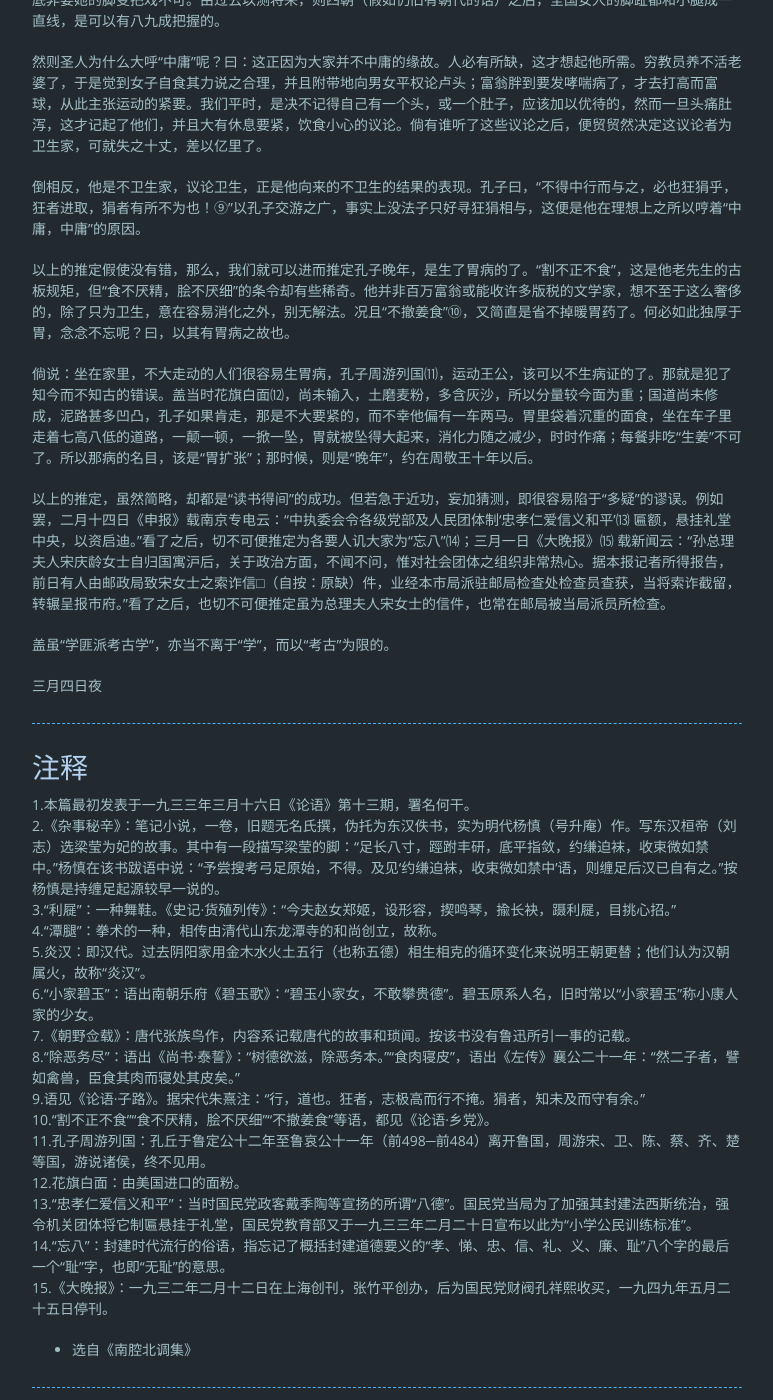
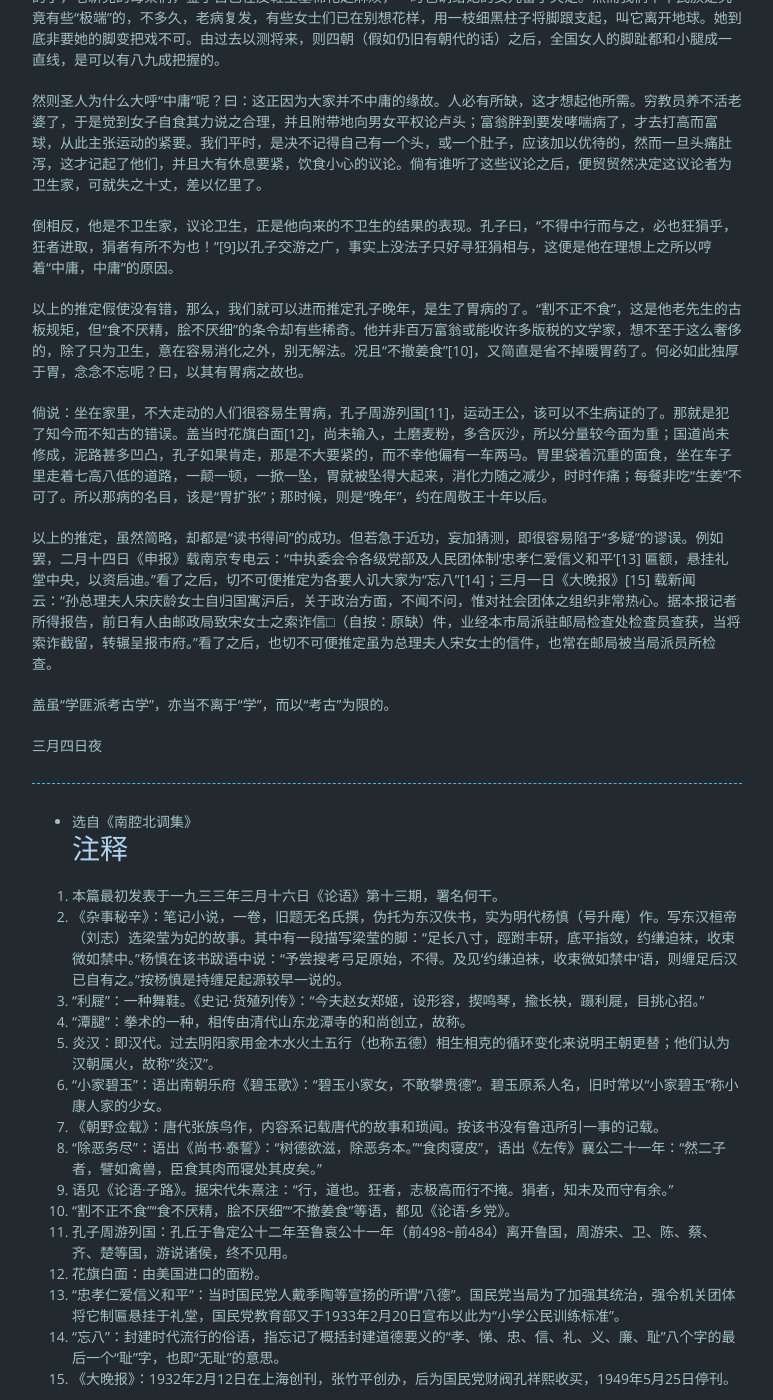
Before and after one commit to ilovelee/ilovelee.github.io, a Jekyll site: the page built from _posts/2019-09-08-由中国女人的脚，推定中国人之非中庸，又由此推定孔夫子有胃病.md, in a window 1280 px wide and 1400 px high, scrolled down 1185 px. Shown: the whole window, without its empty margins (253-1026 px from the left). Built offline with Jekyll 4.4.1, drawn with Linux system fonts in a browser that asks for light colours; nearby versions of some CDN libraries; library files that are not in the unit come from our copies; some of the changed text lies outside the part shown.

Commit message:
修改
由中国女人脚一篇修改

```diff
--- a/_posts/2019-09-08-由中国女人的脚，推定中国人之非中庸，又由此推定孔夫子有胃病.md
+++ b/_posts/2019-09-08-由中国女人的脚，推定中国人之非中庸，又由此推定孔夫子有胃病.md
@@ -6,55 +6,57 @@
 date: 2019-09-08
 ---
 
+【作者：鲁迅】
+---
+
 ── “学匪”派考古学之一
 
 古之儒者不作兴谈女人，但有时总喜欢谈到女人。例如“缠足”罢，从明朝到清朝的带些考据气息的著作中，往往有一篇关于这事起源的迟早的文章。为什么要考究这样下等事呢，现在不说他也罢，总而言之，是可以分为两大派的，一派说起源早，一派说起源迟。说早的一派，看他的语气，是赞成缠足的，事情愈古愈好，所以他一定要考出连孟子的母亲，也是小脚妇人的证据来。说迟的一派却相反，他不大恭维缠足，据说，至早，亦不过起于宋朝的末年。
 
-其实，宋末，也可以算得古的了。不过不缠之足，样子却还要古，学者应该“贵古而贱今”，斥缠足者，爱古也。但也有失怀了反对缠足的成见，假造证据的，例如前明才子杨升庵先生，他甚至于替汉朝人做《杂事秘辛》②，来证明那时的脚是“底平趾敛”。
+其实，宋末，也可以算得古的了。不过不缠之足，样子却还要古，学者应该“贵古而贱今”，斥缠足者，爱古也。但也有失怀了反对缠足的成见，假造证据的，例如前明才子杨升庵先生，他甚至于替汉朝人做《杂事秘辛》[2]，来证明那时的脚是“底平趾敛”。
 
 于是又有人将这用作缠足起源之古的材料，说既然“趾敛”，可见是缠的了。但这是自甘于低能之谈，这里不加评论。
 
 照我的意见来说，则以上两大派的话，是都错，也都对的。现在是古董出现的多了，我们不但能看见汉唐的图画，也可以看到晋唐古坟里发掘出来的泥人儿。那些东西上所表现的女人的脚上，有圆头履，有方头履，可见是不缠足的。古人比今人聪明，她决不至于缠小脚而穿大鞋子，里面塞些棉花，使自己走得一步一拐。
 
-但是，汉朝就确已有一种“利屣”[3]，头是尖尖的，平常大约未必穿罢，舞的时候，却非此不可。不但走着爽利，“潭腿”④似的踢开去之际，也不至于为裙子所碍，甚至于踢下裙子来。那时太太们固然也未始不舞，但舞的究以倡女为多，所以倡伎就大抵穿着“利屣”，穿得久了，也免不了要“趾敛”的。然而伎女的装束，是闺秀们的大成至圣先师，这在现在还是如此，常穿利屣，即等于现在之穿高跟皮鞋，可以俨然居炎汉⑤“摩登女郎”之列，于是乎虽是名门淑女，脚尖也就不免尖了起来。先是倡伎尖，后是摩登女郎尖，再后是大家闺秀尖，最后才是“小家碧玉”⑥一齐尖。待到这些“碧玉”们成了祖母时，就入于利屣制度统一脚坛的时代了。
+但是，汉朝就确已有一种“利屣”[3]，头是尖尖的，平常大约未必穿罢，舞的时候，却非此不可。不但走着爽利，“潭腿”[4]似的踢开去之际，也不至于为裙子所碍，甚至于踢下裙子来。那时太太们固然也未始不舞，但舞的究以倡女为多，所以倡伎就大抵穿着“利屣”，穿得久了，也免不了要“趾敛”的。然而伎女的装束，是闺秀们的大成至圣先师，这在现在还是如此，常穿利屣，即等于现在之穿高跟皮鞋，可以俨然居炎汉[5]“摩登女郎”之列，于是乎虽是名门淑女，脚尖也就不免尖了起来。先是倡伎尖，后是摩登女郎尖，再后是大家闺秀尖，最后才是“小家碧玉”[6]一齐尖。待到这些“碧玉”们成了祖母时，就入于利屣制度统一脚坛的时代了。
 
-当民国初年，“不佞”观光北京的时候，听人说，北京女人看男人是否漂亮（自按：盖即今之所谓“摩登”也）的时候，是从脚起，上看到头的。所以男人的鞋袜，也得留心，脚样更不消说，当然要弄得齐齐整整，这就是天下之所仁有“包脚布”的原因。仓颉造字，我们是知道的，谁造这布的呢，却还没有研究出。但至少是“古已有之”，唐朝张族鸟作的《朝野佥载》⑦罢，他说武后朝有一位某男士，将脚裹得窄窄的，人们见了都发笑。可见盛唐之世，就已有了这一种玩意儿，不过还不是很极端，或者还没有很普及。然而好像终于普及了。由宋至清，绵绵不绝，民元革命以后，革了与否，我不知道，因为我是专攻考“古”学的。
+当民国初年，“不佞”观光北京的时候，听人说，北京女人看男人是否漂亮（自按：盖即今之所谓“摩登”也）的时候，是从脚起，上看到头的。所以男人的鞋袜，也得留心，脚样更不消说，当然要弄得齐齐整整，这就是天下之所仁有“包脚布”的原因。仓颉造字，我们是知道的，谁造这布的呢，却还没有研究出。但至少是“古已有之”，唐朝张族鸟作的《朝野佥载》[7]罢，他说武后朝有一位某男士，将脚裹得窄窄的，人们见了都发笑。可见盛唐之世，就已有了这一种玩意儿，不过还不是很极端，或者还没有很普及。然而好像终于普及了。由宋至清，绵绵不绝，民元革命以后，革了与否，我不知道，因为我是专攻考“古”学的。
 
 然而奇怪得很，不知道怎的（自按：此处似略失学者态度），女士们之对于脚，尖还不够，并且勒令它“小”起来了，最高模范，还竟至于以三寸为度。这么一来，可以不必兼买利屣和方头履两种，从经济的观点来看，是不算坏的，可是从卫生的观点来看，却未免有些“过火”，换一句话，就是“走了极端”了。
 
-我中华民族虽然常常的自命为爱“中庸”，行“中庸”的人民，其实是颇不免于过激的。譬如对于敌人罢，有时是压服不够，还要“除恶务尽”，杀掉不够，还要“食肉寝皮”⑧。但有时候，却又谦虚到“侵略者要进来，让他们进来。也许他们会杀了十万中国人。不要紧，中国人有的是，我们再有人上去”。这真教人会猜不出是真痴还是假呆。而女人的脚尤其是一个铁证，不小则已，小则必求其三寸，宁可走不成路，摆摆摇摇。慨自辫子肃清以后，缠足本已一同解放的了，老新党的母亲们，鉴于自己在皮鞋里塞棉花之麻烦，一时也确给她的女儿留了天足。然而我们中华民族是究竟有些“极端”的，不多久，老病复发，有些女士们已在别想花样，用一枝细黑柱子将脚跟支起，叫它离开地球。她到底非要她的脚变把戏不可。由过去以测将来，则四朝（假如仍旧有朝代的话）之后，全国女人的脚趾都和小腿成一直线，是可以有八九成把握的。
+我中华民族虽然常常的自命为爱“中庸”，行“中庸”的人民，其实是颇不免于过激的。譬如对于敌人罢，有时是压服不够，还要“除恶务尽”，杀掉不够，还要“食肉寝皮”[8]。但有时候，却又谦虚到“**侵略者要进来，让他们进来。也许他们会杀了十万中国人。不要紧，中国人有的是，我们再有人上去**”。这真教人会猜不出是真痴还是假呆。而女人的脚尤其是一个铁证，不小则已，小则必求其三寸，宁可走不成路，摆摆摇摇。慨自辫子肃清以后，缠足本已一同解放的了，老新党的母亲们，鉴于自己在皮鞋里塞棉花之麻烦，一时也确给她的女儿留了天足。然而我们中华民族是究竟有些“极端”的，不多久，老病复发，有些女士们已在别想花样，用一枝细黑柱子将脚跟支起，叫它离开地球。她到底非要她的脚变把戏不可。由过去以测将来，则四朝（假如仍旧有朝代的话）之后，全国女人的脚趾都和小腿成一直线，是可以有八九成把握的。
 
 然则圣人为什么大呼“中庸”呢？曰：这正因为大家并不中庸的缘故。人必有所缺，这才想起他所需。穷教员养不活老婆了，于是觉到女子自食其力说之合理，并且附带地向男女平权论卢头；富翁胖到要发哮喘病了，才去打高而富球，从此主张运动的紧要。我们平时，是决不记得自己有一个头，或一个肚子，应该加以优待的，然而一旦头痛肚泻，这才记起了他们，并且大有休息要紧，饮食小心的议论。倘有谁听了这些议论之后，便贸贸然决定这议论者为卫生家，可就失之十丈，差以亿里了。
 
-倒相反，他是不卫生家，议论卫生，正是他向来的不卫生的结果的表现。孔子曰，“不得中行而与之，必也狂狷乎，狂者进取，狷者有所不为也！⑨”以孔子交游之广，事实上没法子只好寻狂狷相与，这便是他在理想上之所以哼着“中庸，中庸”的原因。
+倒相反，他是不卫生家，议论卫生，正是他向来的不卫生的结果的表现。孔子曰，“不得中行而与之，必也狂狷乎，狂者进取，狷者有所不为也！”[9]以孔子交游之广，事实上没法子只好寻狂狷相与，这便是他在理想上之所以哼着“中庸，中庸”的原因。
 
-以上的推定假使没有错，那么，我们就可以进而推定孔子晚年，是生了胃病的了。“割不正不食”，这是他老先生的古板规矩，但“食不厌精，脍不厌细”的条令却有些稀奇。他并非百万富翁或能收许多版税的文学家，想不至于这么奢侈的，除了只为卫生，意在容易消化之外，别无解法。况且“不撤姜食”⑩，又简直是省不掉暖胃药了。何必如此独厚于胃，念念不忘呢？曰，以其有胃病之故也。
+以上的推定假使没有错，那么，我们就可以进而推定孔子晚年，是生了胃病的了。“割不正不食”，这是他老先生的古板规矩，但“食不厌精，脍不厌细”的条令却有些稀奇。他并非百万富翁或能收许多版税的文学家，想不至于这么奢侈的，除了只为卫生，意在容易消化之外，别无解法。况且“不撤姜食”[10]，又简直是省不掉暖胃药了。何必如此独厚于胃，念念不忘呢？曰，以其有胃病之故也。
 
-倘说：坐在家里，不大走动的人们很容易生胃病，孔子周游列国⑾，运动王公，该可以不生病证的了。那就是犯了知今而不知古的错误。盖当时花旗白面⑿，尚未输入，土磨麦粉，多含灰沙，所以分量较今面为重；国道尚未修成，泥路甚多凹凸，孔子如果肯走，那是不大要紧的，而不幸他偏有一车两马。胃里袋着沉重的面食，坐在车子里走着七高八低的道路，一颠一顿，一掀一坠，胃就被坠得大起来，消化力随之减少，时时作痛；每餐非吃“生姜”不可了。所以那病的名目，该是“胃扩张”；那时候，则是“晚年”，约在周敬王十年以后。
+倘说：坐在家里，不大走动的人们很容易生胃病，孔子周游列国[11]，运动王公，该可以不生病证的了。那就是犯了知今而不知古的错误。盖当时花旗白面[12]，尚未输入，土磨麦粉，多含灰沙，所以分量较今面为重；国道尚未修成，泥路甚多凹凸，孔子如果肯走，那是不大要紧的，而不幸他偏有一车两马。胃里袋着沉重的面食，坐在车子里走着七高八低的道路，一颠一顿，一掀一坠，胃就被坠得大起来，消化力随之减少，时时作痛；每餐非吃“生姜”不可了。所以那病的名目，该是“胃扩张”；那时候，则是“晚年”，约在周敬王十年以后。
 
-以上的推定，虽然简略，却都是“读书得间”的成功。但若急于近功，妄加猜测，即很容易陷于“多疑”的谬误。例如罢，二月十四日《申报》载南京专电云：“中执委会令各级党部及人民团体制‘忠孝仁爱信义和平’⒀ 匾额，悬挂礼堂中央，以资启迪。”看了之后，切不可便推定为各要人讥大家为“忘八”⒁；三月一日《大晚报》⒂ 载新闻云：“孙总理夫人宋庆龄女士自归国寓沪后，关于政治方面，不闻不问，惟对社会团体之组织非常热心。据本报记者所得报告，前日有人由邮政局致宋女士之索诈信□（自按：原缺）件，业经本市局派驻邮局检查处检查员查获，当将索诈截留，转辗呈报市府。”看了之后，也切不可便推定虽为总理夫人宋女士的信件，也常在邮局被当局派员所检查。
+以上的推定，虽然简略，却都是“读书得间”的成功。但若急于近功，妄加猜测，即很容易陷于“多疑”的谬误。例如罢，二月十四日《申报》载南京专电云：“中执委会令各级党部及人民团体制‘忠孝仁爱信义和平’[13] 匾额，悬挂礼堂中央，以资启迪。”看了之后，切不可便推定为各要人讥大家为“忘八”[14]；三月一日《大晚报》[15] 载新闻云：“孙总理夫人宋庆龄女士自归国寓沪后，关于政治方面，不闻不问，惟对社会团体之组织非常热心。据本报记者所得报告，前日有人由邮政局致宋女士之索诈信□（自按：原缺）件，业经本市局派驻邮局检查处检查员查获，当将索诈截留，转辗呈报市府。”看了之后，也切不可便推定虽为总理夫人宋女士的信件，也常在邮局被当局派员所检查。
 
 盖虽“学匪派考古学”，亦当不离于“学”，而以“考古”为限的。
 
 三月四日夜
 
 ---
+- 选自《南腔北调集》
 # 注释
 
-1.本篇最初发表于一九三三年三月十六日《论语》第十三期，署名何干。
-2.《杂事秘辛》：笔记小说，一卷，旧题无名氏撰，伪托为东汉佚书，实为明代杨慎（号升庵）作。写东汉桓帝（刘志）选梁莹为妃的故事。其中有一段描写梁莹的脚：“足长八寸，踁跗丰研，底平指敛，约缣迫袜，收束微如禁中。”杨慎在该书跋语中说：“予尝搜考弓足原始，不得。及见‘约缣迫袜，收束微如禁中’语，则缠足后汉已自有之。”按杨慎是持缠足起源较早一说的。
-3.“利屣”：一种舞鞋。《史记·货殖列传》：“今夫赵女郑姬，设形容，揳鸣琴，揄长袂，蹑利屣，目挑心招。”
-4.“潭腿”：拳术的一种，相传由清代山东龙潭寺的和尚创立，故称。
-5.炎汉：即汉代。过去阴阳家用金木水火土五行（也称五德）相生相克的循环变化来说明王朝更替；他们认为汉朝属火，故称“炎汉”。
-6.“小家碧玉”：语出南朝乐府《碧玉歌》：“碧玉小家女，不敢攀贵德”。碧玉原系人名，旧时常以“小家碧玉”称小康人家的少女。
-7.《朝野佥载》：唐代张族鸟作，内容系记载唐代的故事和琐闻。按该书没有鲁迅所引一事的记载。
-8.“除恶务尽”：语出《尚书·泰誓》：“树德欲滋，除恶务本。”“食肉寝皮”，语出《左传》襄公二十一年：“然二子者，譬如禽兽，臣食其肉而寝处其皮矣。”
-9.语见《论语·子路》。据宋代朱熹注：“行，道也。狂者，志极高而行不掩。狷者，知未及而守有余。”
-10.“割不正不食”“食不厌精，脍不厌细”“不撤姜食”等语，都见《论语·乡党》。
-11.孔子周游列国：孔丘于鲁定公十二年至鲁哀公十一年（前498─前484）离开鲁国，周游宋、卫、陈、蔡、齐、楚等国，游说诸侯，终不见用。
-12.花旗白面：由美国进口的面粉。
-13.“忠孝仁爱信义和平”：当时国民党政客戴季陶等宣扬的所谓“八德”。国民党当局为了加强其封建法西斯统治，强令机关团体将它制匾悬挂于礼堂，国民党教育部又于一九三三年二月二十日宣布以此为“小学公民训练标准”。
-14.“忘八”：封建时代流行的俗语，指忘记了概括封建道德要义的“孝、悌、忠、信、礼、义、廉、耻”八个字的最后一个“耻”字，也即“无耻”的意思。
-15.《大晚报》：一九三二年二月十二日在上海创刊，张竹平创办，后为国民党财阀孔祥熙收买，一九四九年五月二十五日停刊。
-
-- 选自《南腔北调集》
+1. 本篇最初发表于一九三三年三月十六日《论语》第十三期，署名何干。
+2. 《杂事秘辛》：笔记小说，一卷，旧题无名氏撰，伪托为东汉佚书，实为明代杨慎（号升庵）作。写东汉桓帝（刘志）选梁莹为妃的故事。其中有一段描写梁莹的脚：“足长八寸，踁跗丰研，底平指敛，约缣迫袜，收束微如禁中。”杨慎在该书跋语中说：“予尝搜考弓足原始，不得。及见‘约缣迫袜，收束微如禁中’语，则缠足后汉已自有之。”按杨慎是持缠足起源较早一说的。
+3. “利屣”：一种舞鞋。《史记·货殖列传》：“今夫赵女郑姬，设形容，揳鸣琴，揄长袂，蹑利屣，目挑心招。”
+4. “潭腿”：拳术的一种，相传由清代山东龙潭寺的和尚创立，故称。
+5. 炎汉：即汉代。过去阴阳家用金木水火土五行（也称五德）相生相克的循环变化来说明王朝更替；他们认为汉朝属火，故称“炎汉”。
+6. “小家碧玉”：语出南朝乐府《碧玉歌》：“碧玉小家女，不敢攀贵德”。碧玉原系人名，旧时常以“小家碧玉”称小康人家的少女。
+7. 《朝野佥载》：唐代张族鸟作，内容系记载唐代的故事和琐闻。按该书没有鲁迅所引一事的记载。
+8. “除恶务尽”：语出《尚书·泰誓》：“树德欲滋，除恶务本。”“食肉寝皮”，语出《左传》襄公二十一年：“然二子者，譬如禽兽，臣食其肉而寝处其皮矣。”
+9. 语见《论语·子路》。据宋代朱熹注：“行，道也。狂者，志极高而行不掩。狷者，知未及而守有余。”
+10. “割不正不食”“食不厌精，脍不厌细”“不撤姜食”等语，都见《论语·乡党》。
+11. 孔子周游列国：孔丘于鲁定公十二年至鲁哀公十一年（前498~前484）离开鲁国，周游宋、卫、陈、蔡、齐、楚等国，游说诸侯，终不见用。
+12. 花旗白面：由美国进口的面粉。
+13. “忠孝仁爱信义和平”：当时国民党人戴季陶等宣扬的所谓“八德”。国民党当局为了加强其统治，强令机关团体将它制匾悬挂于礼堂，国民党教育部又于1933年2月20日宣布以此为“小学公民训练标准”。
+14. “忘八”：封建时代流行的俗语，指忘记了概括封建道德要义的“孝、悌、忠、信、礼、义、廉、耻”八个字的最后一个“耻”字，也即“无耻”的意思。
+15. 《大晚报》：1932年2月12日在上海创刊，张竹平创办，后为国民党财阀孔祥熙收买，1949年5月25日停刊。
```
